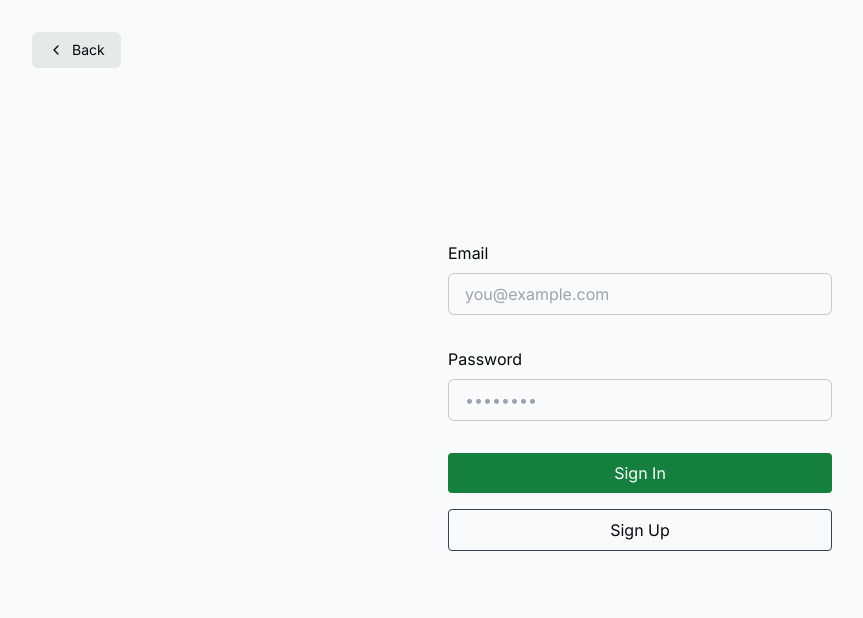
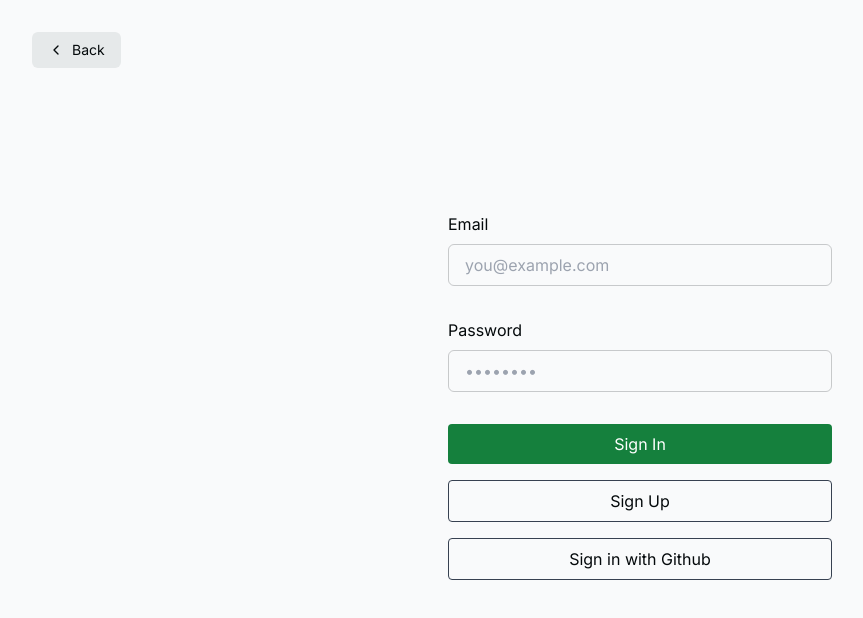
Before and after one commit to dominik-stumpf/post-paper, a Next.js app: page /login in a window 1280 px wide. Shown: the top 618 px of the page, without its empty margins (0-863 px from the left). Built offline with nearby package versions, Linux system fonts and the light colour scheme.

Commit message:
oauth working properly

```diff
--- a/app/login/page.tsx
+++ b/app/login/page.tsx
@@ -1,5 +1,6 @@
 import Link from 'next/link';
 import Messages from './messages';
+import { GithubSignIn } from '@/components/github-sign-in';
 
 export default function Login() {
   return (
@@ -62,6 +63,7 @@ export default function Login() {
         >
           Sign Up
         </button>
+        <GithubSignIn />
         <Messages />
       </form>
     </div>
--- a/app/page.tsx
+++ b/app/page.tsx
@@ -10,7 +10,10 @@ export default async function Index() {
 
   const {
     data: { user },
+    error,
   } = await supabase.auth.getUser();
+
+  console.log(user, error);
 
   return (
     <div className="w-full flex flex-col items-center">
--- /dev/null
+++ b/components/github-sign-in.tsx
@@ -0,0 +1,30 @@
+'use client';
+
+import { createClientComponentClient } from '@supabase/auth-helpers-nextjs';
+
+export function GithubSignIn() {
+  async function handleClick() {
+    const requestUrl = document.location;
+    const supabase = createClientComponentClient();
+    const { data, error } = await supabase.auth.signInWithOAuth({
+      provider: 'github',
+      options: {
+        redirectTo: `${requestUrl.origin}/auth/callback`,
+      },
+    });
+    if (error) {
+      console.error(error);
+    } else {
+      console.log('github signin', data);
+    }
+  }
+  return (
+    <button
+      type="button"
+      className="border border-gray-700 rounded px-4 py-2 mb-2"
+      onClick={handleClick}
+    >
+      Sign in with Github
+    </button>
+  );
+}
```
Also changed, not shown: components/LogoutButton.tsx (+5 -2 lines).
